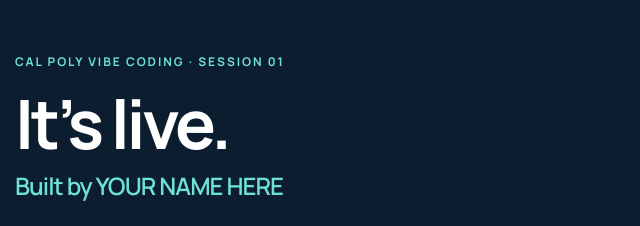
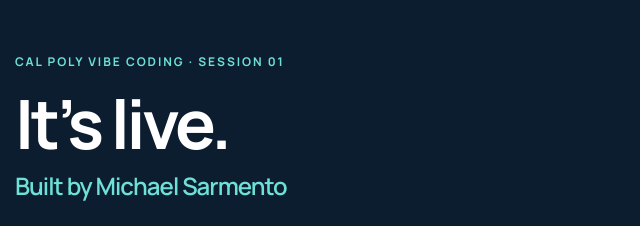
Before and after one commit to Cheddar916/my-first-site, a plain HTML site: page index.html in a window 1280 px wide. Shown: the top 226 px of the page, 305-945 px from the left. Drawn offline with Linux system fonts and the light colour scheme; a web font is replaced by a local one.

Commit message:
Update index.html

```diff
--- a/index.html
+++ b/index.html
@@ -112,7 +112,7 @@
   <h1>It&rsquo;s live.</h1>
 
   <!-- Step 5: change the name below to yours, then commit. -->
-  <p class="name">Built by YOUR NAME HERE</p>
+  <p class="name">Built by Michael Sarmento </p>
 
   <p class="lead">
     This page is on the internet. Anyone you send this link to can open it,
```
